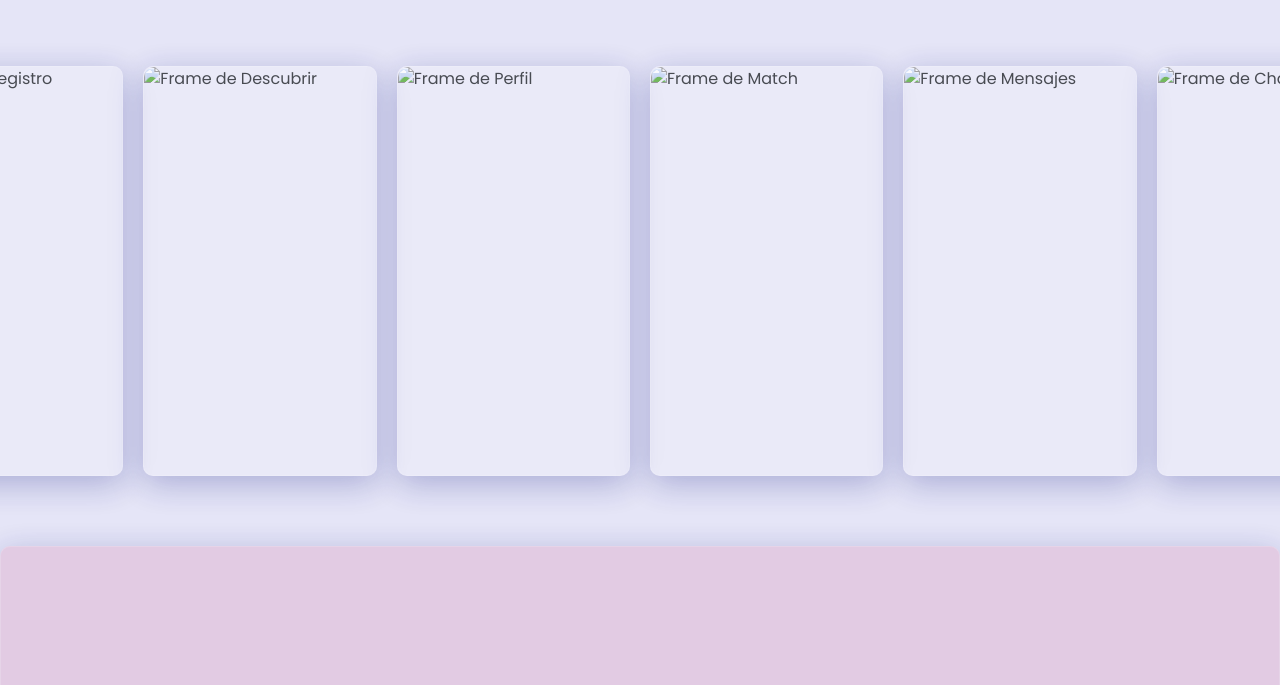
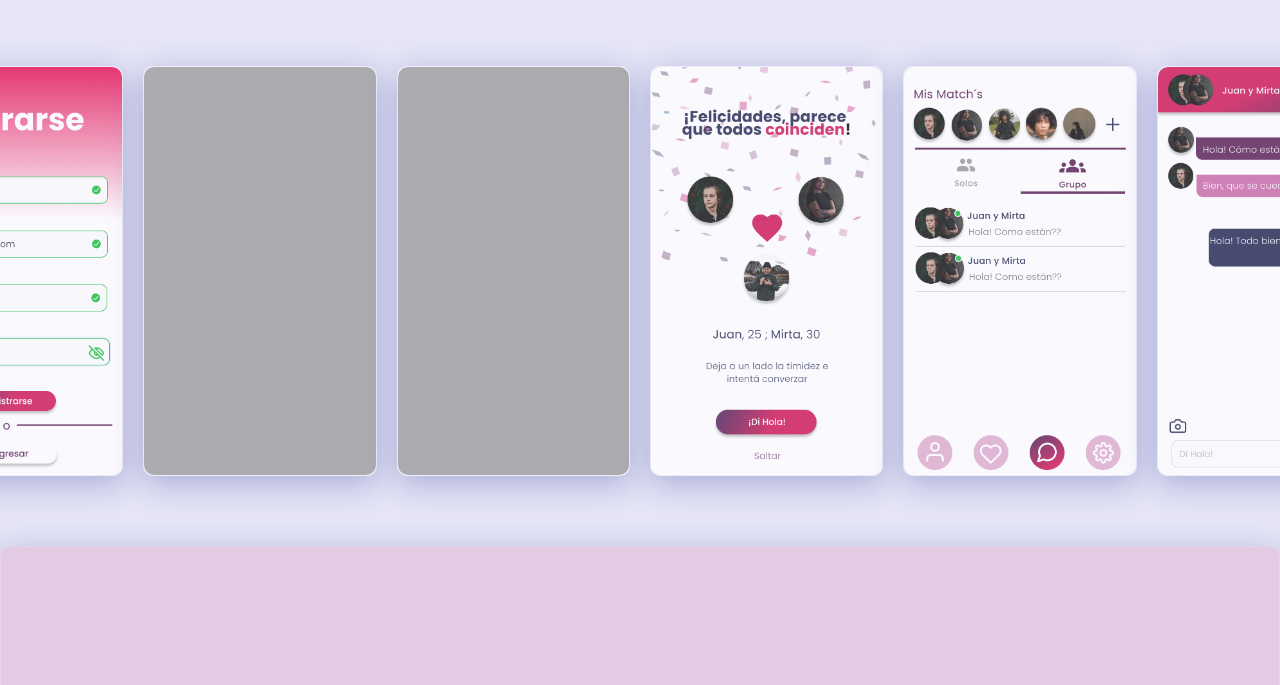
Before and after one commit to AilenEsp24/PlusLove_WebSite, a website: page paginas/funciones.html in a window 1280 px wide. Shown: the part 359-1044 px from the top of the page. Drawn offline with nearby package versions, Linux system fonts and the light colour scheme; the site is published under a folder, as on GitHub Pages, so addresses that start at the root find nothing.

Commit message:
arregloss

```diff
--- a/paginas/funciones.html
+++ b/paginas/funciones.html
@@ -52,7 +52,7 @@
           <div class="funcionApp">
             <div class="cajaApp">
               <div class="imgCj">
-                <img src="/imagenes/Registro completo.png" alt="Frame de Registro">
+                <img src="../imagenes/Registro completo.png" alt="Frame de Registro">
               </div>
               <div class="capa capa1"></div>
               <div class="capa capa2"></div>
@@ -65,7 +65,7 @@
             </div>
             <div class="cajaApp">
               <div class="imgCj">
-                <img src="/imagenes/Descubrir.png" alt="Frame de Descubrir">
+                <img src="../imagenes/Descubrir.png" alt="Frame de Descubrir">
               </div>
               <div class="capa capa1"></div>
               <div class="capa capa2"></div>
@@ -78,7 +78,7 @@
             </div>
             <div class="cajaApp">
               <div class="imgCj">
-                <img src="/imagenes/APerfil.png" alt="Frame de Perfil">
+                <img src="../imagenes/APerfil.png" alt="Frame de Perfil">
               </div>
               <div class="capa capa1"></div>
               <div class="capa capa2"></div>
@@ -91,7 +91,7 @@
             </div>
             <div class="cajaApp">
               <div class="imgCj">
-                <img src="/imagenes/Match.png" alt="Frame de Match">
+                <img src="../imagenes/Match.png" alt="Frame de Match">
               </div>
               <div class="capa capa1"></div>
               <div class="capa capa2"></div>
@@ -104,7 +104,7 @@
             </div>
             <div class="cajaApp">
               <div class="imgCj">
-                <img src="/imagenes/Mensajes.png" alt="Frame de Mensajes">
+                <img src="../imagenes/Mensajes.png" alt="Frame de Mensajes">
               </div>
               <div class="capa capa1"></div>
               <div class="capa capa2"></div>
@@ -117,7 +117,7 @@
             </div>
             <div class="cajaApp">
               <div class="imgCj">
-                <img src="/imagenes/Chat.png" alt="Frame de Chat">
+                <img src="../imagenes/Chat.png" alt="Frame de Chat">
               </div>
               <div class="capa capa1"></div>
               <div class="capa capa2"></div>
```
